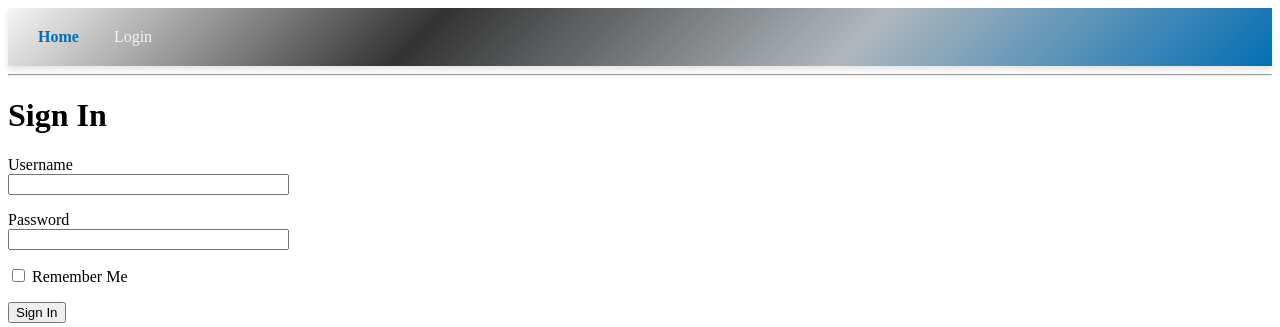
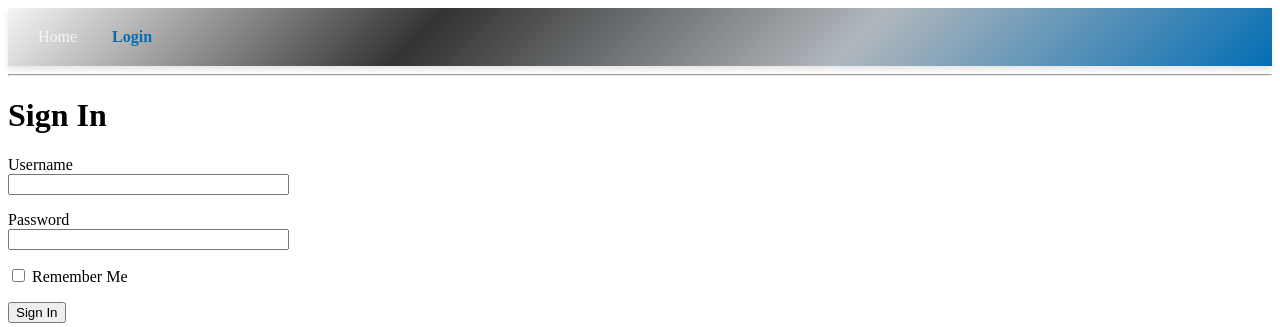
Before and after one commit to cateburglar/immaculateGrid, a Flask app: page /login in a window 1280 px wide. Shown: the top 327 px of the page. Run offline with Flask 3, Linux system fonts and the light colour scheme.

Commit message:
changing which link is highlighted based on the page

```diff
--- a/app/templates/base.html
+++ b/app/templates/base.html
@@ -12,8 +12,8 @@
 <body>
 <nav class="navbar">
     <div class="navbar-links">
-    <a class="navbar-link navbar-link-active" href="{{ url_for('home') }}">Home</a>
-    <a class="navbar-link" href="{{ url_for('home_routes.login') }}">Login</a>
+    <a class="navbar-link {% if request.path == '/' %}navbar-link-active{% endif %}" href="{{ url_for('home') }}">Home</a>
+    <a class="navbar-link {% if request.path == '/login' %}navbar-link-active{% endif %}" href="{{ url_for('home_routes.login') }}">Login</a>
     </div>
 </nav>
 <hr>
```
